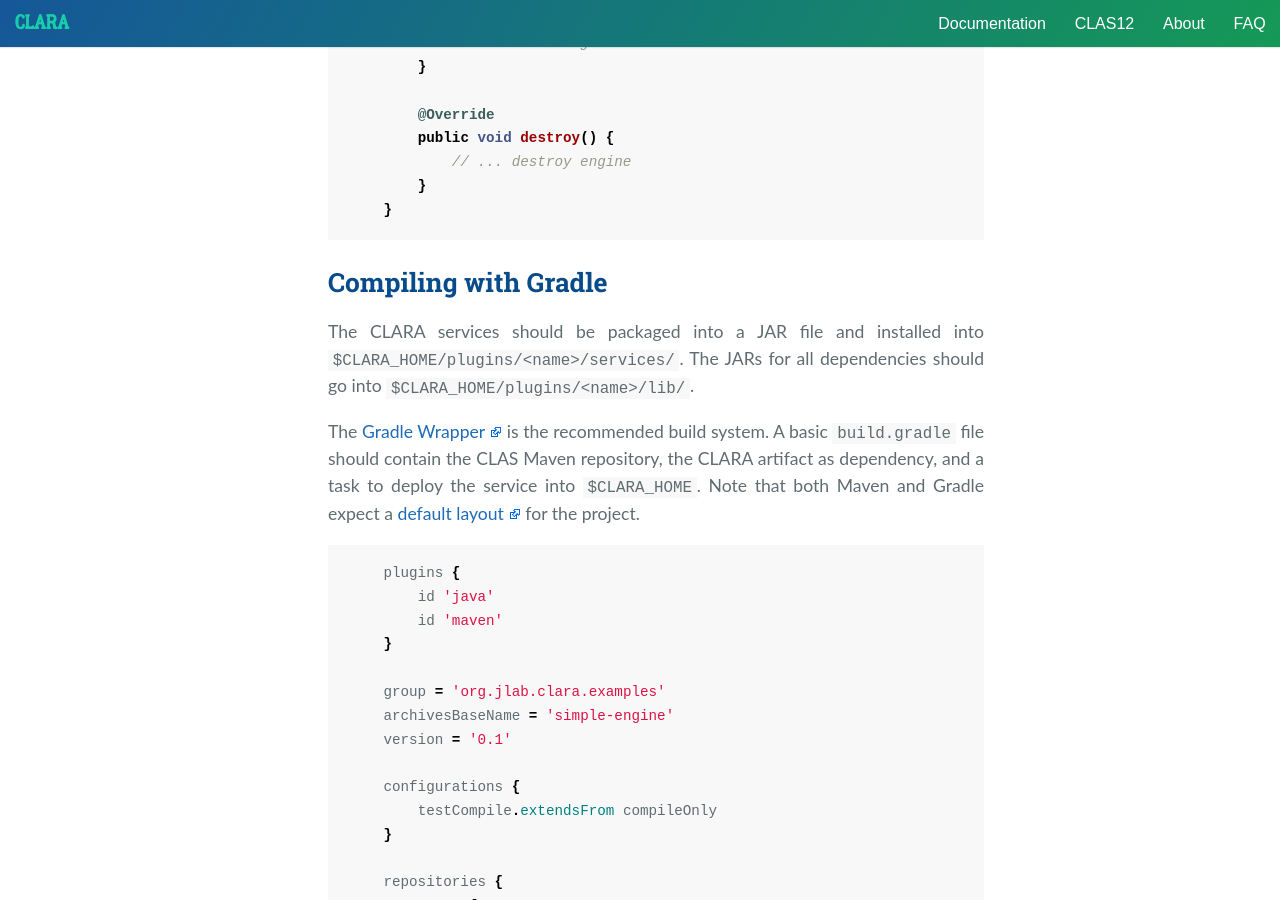
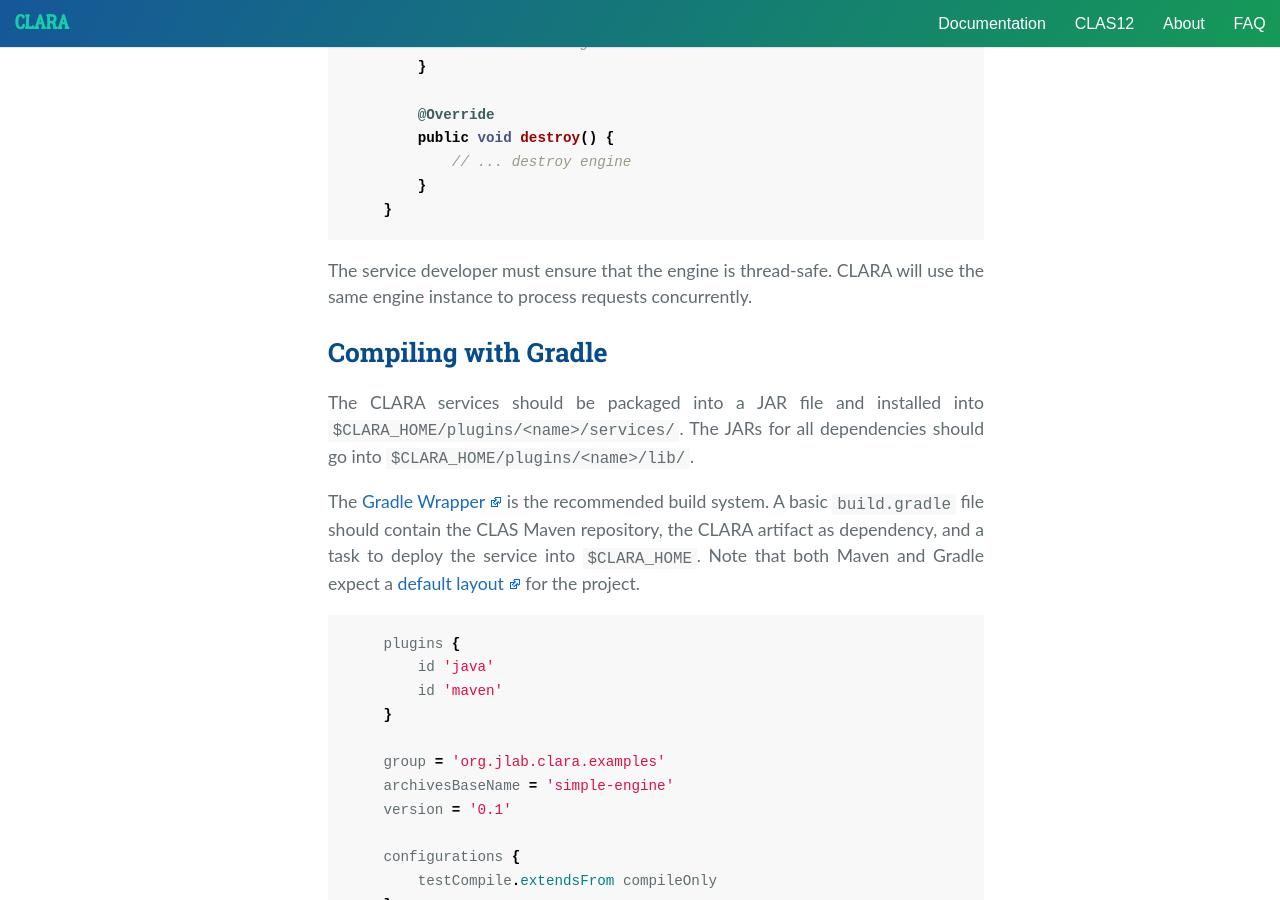
Before and after one commit to JeffersonLab/clara-docs, a Jekyll site: the page built from docs/quickstart/java.md, in a window 1280 px wide and 900 px high, scrolled down 1746 px. Built offline with Jekyll 4.4.1, drawn with Linux system fonts in a browser that asks for light colours; nearby versions of some CDN libraries.

Commit message:
quickstart: add thread-safety requirement

````diff
--- a/docs/quickstart/java.md
+++ b/docs/quickstart/java.md
@@ -82,6 +82,9 @@ public class SimpleEngine implements Engine {
     }
 }
 ```
+
+The service developer must ensure that the engine is thread-safe.
+CLARA will use the same engine instance to process requests concurrently.
 
 
 ## Compiling with Gradle
````
Also changed, not shown: docs/quickstart/cpp.md (+3 -0 lines).
